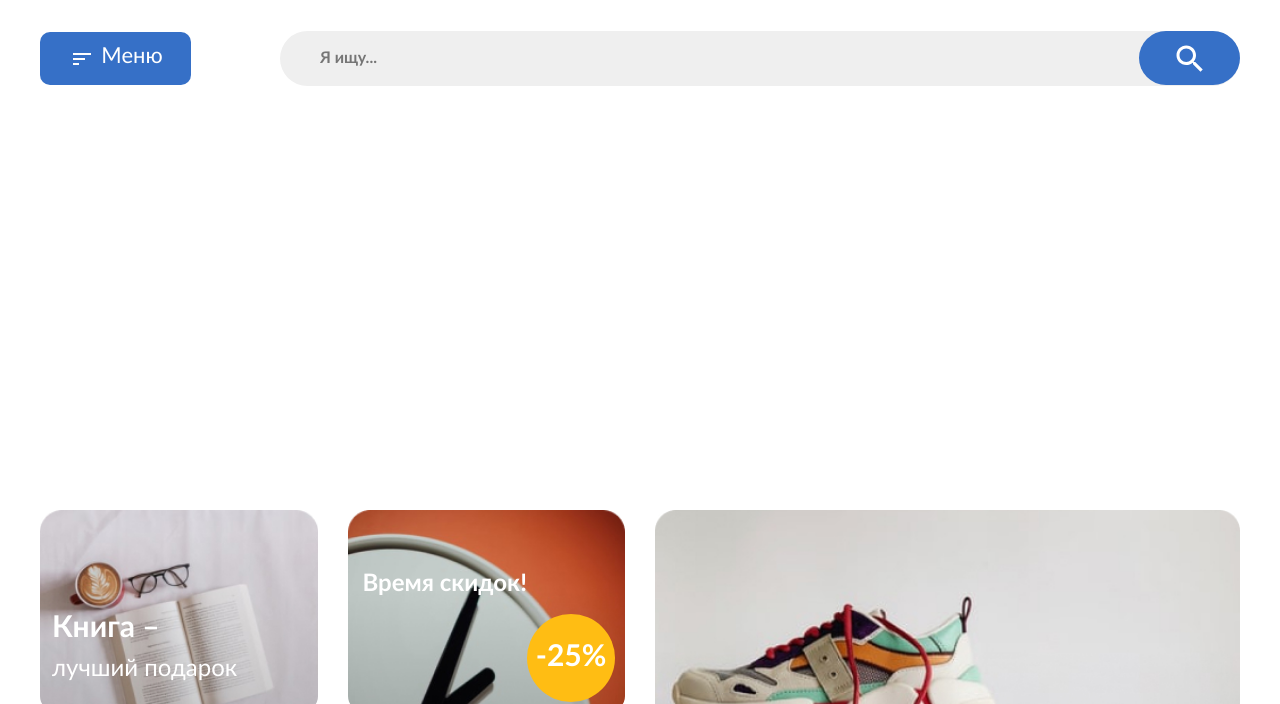
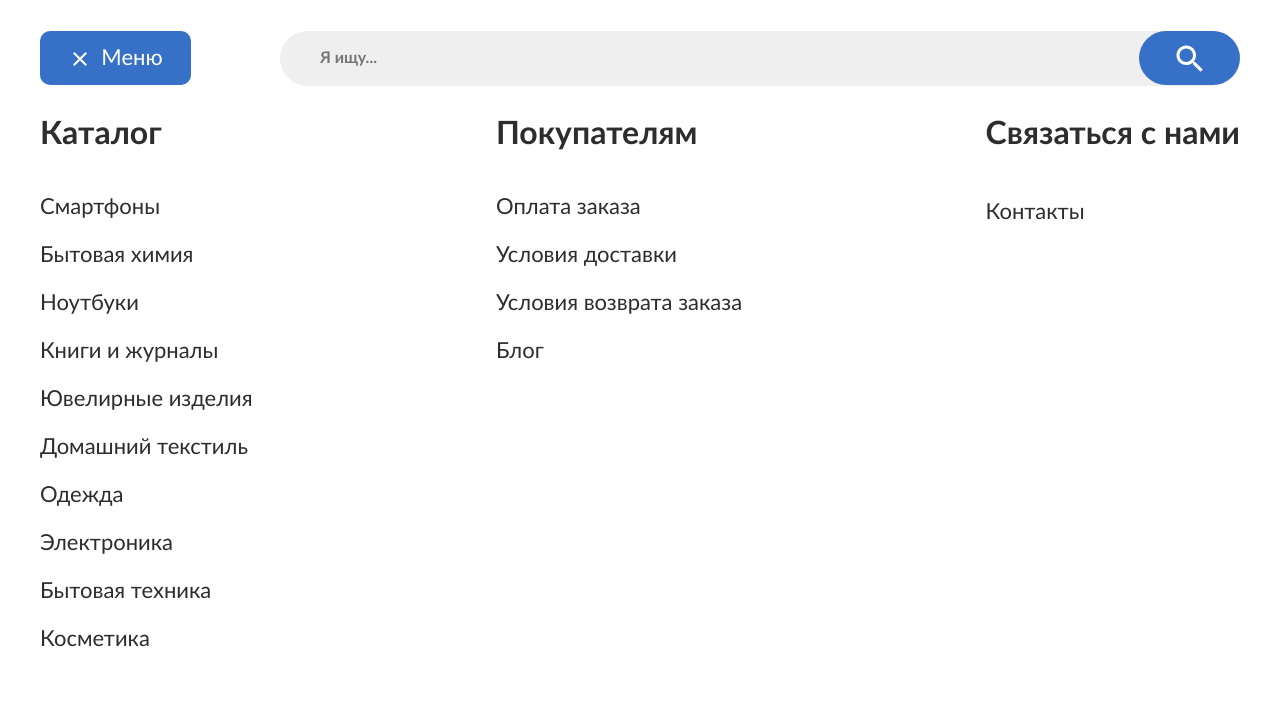
Before and after one commit to nelllyai/ShopOnline, a website: page src/index.html in a window 1280 px wide. Both pictures are taken after a click on the button "Меню". Shown: the part 96-800 px from the top of the page. Drawn offline with nearby package versions, Linux system fonts and the light colour scheme; files that its build step writes are made by us from their sources.

Commit message:
add menu

```diff
--- a/src/index.html
+++ b/src/index.html
@@ -10,6 +10,7 @@
   <link rel="stylesheet" href="css/index.css">
   <script defer src="scripts/timer.js"></script>
   <script defer src="scripts/accordion.js"></script>
+  <script defer src="scripts/menu.js"></script>
 </head>
 
 <body>
@@ -64,6 +65,73 @@
           </a>
         </li>
       </ul>
+    </div>
+
+    <div class="menu">
+      <div class="container menu__container">
+        <div class="menu__columns">
+          <nav class="menu__section menu__navigation menu__section_catalog">
+            <h3 class="menu__subtitle">Каталог</h3>
+
+            <ul class="menu__list menu__list_two-cols">
+              <li class="menu__item">
+                <a href="#" class="menu__link">Смартфоны</a>
+              </li>
+              <li class="menu__item">
+                <a href="#" class="menu__link">Бытовая химия</a>
+              </li>
+              <li class="menu__item">
+                <a href="#" class="menu__link">Ноутбуки</a>
+              </li>
+              <li class="menu__item">
+                <a href="#" class="menu__link">Книги и журналы</a>
+              </li>
+              <li class="menu__item">
+                <a href="#" class="menu__link">Ювелирные изделия</a>
+              </li>
+              <li class="menu__item">
+                <a href="#" class="menu__link">Домашний текстиль</a>
+              </li>
+              <li class="menu__item">
+                <a href="#" class="menu__link">Одежда</a>
+              </li>
+              <li class="menu__item">
+                <a href="#" class="menu__link">Электроника</a>
+              </li>
+              <li class="menu__item">
+                <a href="#" class="menu__link">Бытовая техника</a>
+              </li>
+              <li class="menu__item">
+                <a href="#" class="menu__link">Косметика</a>
+              </li>
+            </ul>
+          </nav>
+
+          <nav class="menu__section menu__navigation menu__section_to-customers">
+            <h3 class="menu__subtitle">Покупателям</h3>
+
+            <ul class="menu__list">
+              <li class="menu__item">
+                <a href="#" class="menu__link">Оплата заказа</a>
+              </li>
+              <li class="menu__item">
+                <a href="#" class="menu__link">Условия доставки</a>
+              </li>
+              <li class="menu__item">
+                <a href="#" class="menu__link">Условия возврата заказа</a>
+              </li>
+              <li class="menu__item">
+                <a href="blog.html" class="menu__link">Блог</a>
+              </li>
+            </ul>
+          </nav>
+
+          <div class="menu__section menu__section_contacts">
+            <h3 class="menu__subtitle">Связаться с нами</h3>
+            <a href="#" class="menu__item">Контакты</a>
+          </div>
+        </div>
+      </div>
     </div>
   </header>
 
--- /dev/null
+++ b/src/scripts/menu.js
@@ -0,0 +1,9 @@
+'use strict';
+
+const menuBtn = document.querySelector('.header__menu-button');
+const menu = document.querySelector('.menu');
+
+menuBtn.addEventListener('click', () => {
+  menuBtn.classList.toggle('header__menu-button_close');
+  menu.classList.toggle('menu_active');
+});
--- a/src/scss/_header.scss
+++ b/src/scss/_header.scss
@@ -1,29 +1,36 @@
 .header {
-  padding-top: 34px;
+  position: relative;
   padding-bottom: 45px;
 
   &__container {
+    padding-top: 34px;
     display: grid;
+    z-index: 20;
     grid-template-columns: 190px 63px 151px 39px minmax(100px, 757px) 37px 1fr;
     grid-template-rows: 1fr;
     align-items: center;
+    position: relative;
     gap: 30px;
+    background-color: $white;
 
     @include laptop {
       grid-template-columns: 190px 1fr;
       grid-template-rows: 1fr 1fr;
+      padding-top: 38px;
       gap: 34px 50px;
     }
 
     @include tablet {
       grid-template-columns: 165px 1fr;
       row-gap: 28px;
+      padding-top: 25px;
       column-gap: unset;
     }
 
     @include phone {
       grid-template-columns: 114px 1fr;
       grid-template-rows: 1fr 1fr 1fr;
+      padding-top: 15px;
       gap: 3px 41px;
     }
   }
@@ -38,7 +45,7 @@
   &__menu-button {
     position: relative;
     grid-column: 3 / 4;
-    padding: 8px 28px 12px 61px;
+    padding: 11px 28px 12px 61px;
     max-width: 151px;
     max-height: 54px;
     border-radius: 10px;
@@ -56,6 +63,7 @@
       left: 33px;
       background-image: url("../img/menu-icon.svg");
       background-size: cover;
+      transition: background-image 0.2s ease;
 
       @include tablet {
         width: 18px;
@@ -72,13 +80,29 @@
       }
     }
 
+    &_close::before {
+      background-image: url("../img/menu-close.svg");
+      width: 14px;
+      height: 14px;
+
+      @include tablet {
+        width: 12px;
+        height: 12px;
+      }
+
+      @include phone {
+        width: 8px;
+        height: 8px;
+      }
+    }
+
     @include laptop {
       grid-column: 1 / 2;
       grid-row: 2 / 3;
     }
 
     @include tablet {
-      padding: 7px 21px 11px 49px;
+      padding: 9px 21px 11px 49px;
       max-width: 115px;
       max-height: 42px;
       font-size: 16px;
@@ -267,15 +291,14 @@
   }
 
   @include laptop {
-    padding-top: 38px;
     padding-bottom: 30px;
   }
 
   @include tablet {
-    padding: 25px 0;
+    padding-bottom: 25px;
   }
 
   @include phone {
-    padding: 15px 0;
+    padding-bottom: 15px;
   }
 }
--- /dev/null
+++ b/src/scss/_menu.scss
@@ -0,0 +1,123 @@
+.menu {
+  position: absolute;
+  top: -650px;
+  left: 0;
+  right: 0;
+  z-index: 10;
+  background-color: $white;
+  transition: top 0.3s ease-in-out;
+
+  &_active {
+    top: 130px;
+
+    @include laptop {
+      top: 180px;
+    }
+  }
+
+  &__container {
+    padding-top: 50px;
+    padding-bottom: 90px;
+
+    @include laptop {
+      padding-top: 30px;
+      padding-bottom: 45px;
+    }
+
+    @include tablet {
+      padding-top: 20px;
+      padding-bottom: 20px;
+    }
+
+    @include phone {
+      padding-top: 10px;
+      padding-bottom: 15px;
+    }
+  }
+
+  &__columns {
+    display: flex;
+    justify-content: space-between;
+    margin-bottom: 50px;
+
+    @include laptop {
+      flex-wrap: wrap;
+      margin-bottom: 60px;
+    }
+
+    @include break(680px) {
+      flex-direction: column;
+      gap: 30px;
+    }
+  }
+
+  &__subtitle {
+    margin-bottom: 40px;
+    font-size: 32px;
+    line-height: 130%;
+
+    @include laptop {
+      margin-bottom: 35px;
+    }
+
+    @include break(980px) {
+      font-size: 26px;
+    }
+
+    @include break(680px) {
+      margin-bottom: 10px;
+      font-size: 20px;
+    }
+  }
+
+  &__list {
+    display: flex;
+    flex-direction: column;
+    gap: 15px;
+
+    &_two-cols {
+      display: grid;
+      grid-template-columns: repeat(2, 1fr);
+      grid-template-rows: repeat(5, 1fr);
+      column-gap: 30px;
+
+      @include laptop {
+        display: flex;
+        flex-direction: column;
+        gap: 15px;
+      }
+    }
+  }
+
+  &__social-list {
+    display: flex;
+    gap: 25px;
+  }
+
+  &__item {
+    font-weight: 400;
+    font-size: 22px;
+    line-height: 150%;
+
+    &_margin {
+      margin-bottom: 40px;
+
+      @include break(980px) {
+        margin-bottom: 30px;
+      }
+
+      @include break(680px) {
+        margin-bottom: 25px;
+      }
+    }
+
+    @include break(980px) {
+      font-size: 16px;
+    }
+
+    @include break(680px) {
+      font-size: 12px;
+      line-height: 120%;
+    }
+  }
+}
--- a/src/scss/index.scss
+++ b/src/scss/index.scss
@@ -6,6 +6,7 @@
 @import "container";
 @import "header";
 @import "title";
+@import "menu";
 @import "button";
 @import "svg";
 @import "offer";
```
Also changed, not shown: src/img/menu-close.svg (added).
